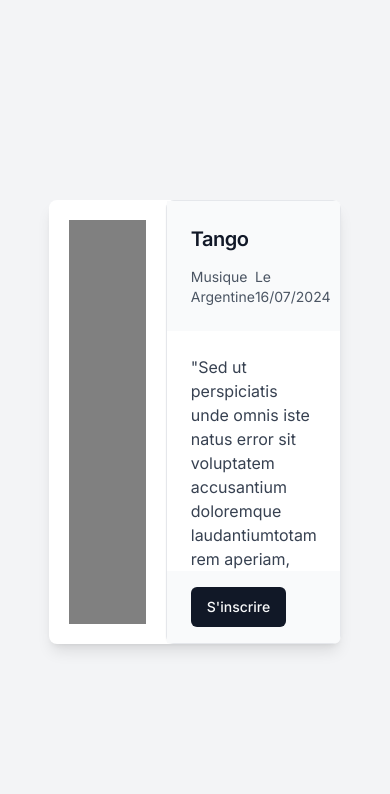
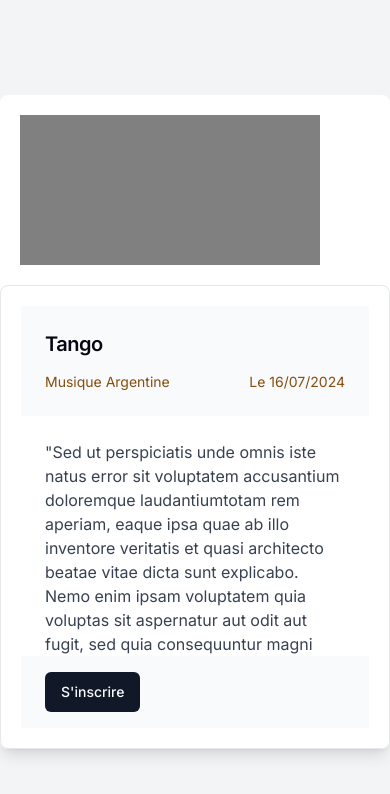
Before and after one commit to tchessi-pre/moonshot, a Next.js app in the folder front/: page /event_detail in a window 390 px wide. Shown: the top 794 px of the page. Built offline with nearby package versions, Linux system fonts and the light colour scheme.

Commit message:
add responsiv for event_detail

```diff
--- a/front/src/app/event_detail/page.js
+++ b/front/src/app/event_detail/page.js
@@ -11,19 +11,19 @@ import { Button } from "@/components/ui/button";
 
 export default function Events() {
     return (
-        <div className="flex items-center justify-center min-h-screen bg-gray-100">
-            <div className="relative w-3/4 bg-white shadow-lg rounded-lg overflow-hidden flex">
-                <div className="flex-shrink-0 p-5 w-2/5">
-                    <svg height="100%" width="100%" className="block">
+        <div className="flex  items-center justify-center min-h-screen bg-gray-100">
+            <div className="relative w-max sm:w-3/4 bg-white shadow-lg rounded-lg overflow-hidden flex flex-col sm:flex-row p:5">
+                <div className=" shrink p-5 w-max sm:w-2/5">
+                    <svg height="auto" width="100%" className="block">
                         <rect width="100%" height="100%" fill="grey" />
                     </svg>
                 </div>
-                <Card className="flex-1 w-3/5">
+                <Card className="flex-1 sm:w-3/5 p-5">
                     <CardHeader className="p-6 bg-gray-50">
-                        <CardTitle className="text-xl font-semibold mb-2 text-gray-900">Tango</CardTitle>
+                        <CardTitle className="text-xl font-semibold mb-2 text-grey-700">Tango</CardTitle>
                         <div className="flex justify-between">
-                            <CardDescription className="text-gray-600">Musique Argentine</CardDescription>
-                            <CardDescription className="text-gray-600">Le 16/07/2024</CardDescription>
+                            <CardDescription className="text-yellow-800">Musique Argentine</CardDescription>
+                            <CardDescription className="text-yellow-800">Le 16/07/2024</CardDescription>
                         </div>
                     </CardHeader>
                     <CardContent className="p-6 max-h-60 overflow-y-scroll">
```
